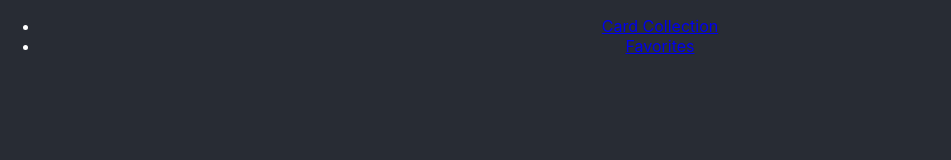
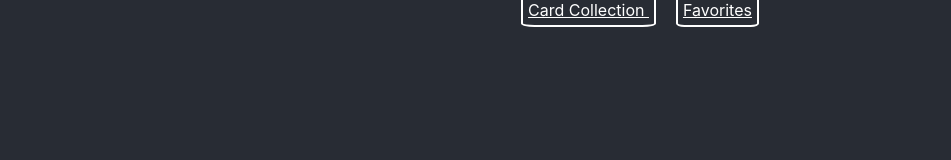
Before and after one commit to davidhenshaw/phase-2-react-project, a React (Create React App) app in the folder my-app/: page / in a window 1280 px wide. Shown: the top 160 px of the page, without its empty margins (0-951 px from the left). Built offline with nearby package versions, Linux system fonts and the light colour scheme; data requests are answered from the project's data file; the HTML template or start-up script is replaced by a standard one.

Commit message:
Resized header elements; added nav bar styles

```diff
--- a/my-app/src/App.js
+++ b/my-app/src/App.js
@@ -74,20 +74,16 @@ class App extends React.Component {
       <Router>
         <div className="App">
           <nav>
-            <ul>
-              <li>
-                <Link to="/">Card Collection </Link>
-              </li>
-              <li>
-                <Link to="/Favorites">Favorites</Link>
-              </li>
-            </ul>
+            <span>
+              <Link className="nav-link" to="/">Card Collection </Link>
+              <Link className="nav-link" to="/Favorites">Favorites</Link>
+            </span>
           </nav>
 
           <div className="App">
             <header className="App-header">
               <h1>National Parks Finder</h1>
-              <img src="https://images-na.ssl-images-amazon.com/images/I/71xnLnPhq2L._AC_SL1500_.jpg" alt="map" />
+              <img className="header-image" src="https://images-na.ssl-images-amazon.com/images/I/71xnLnPhq2L._AC_SL1500_.jpg" alt="map" />
             </header>
 
             <FilterBar onChangeType={this.onChangeType} onFindStates={this.onFindStates} />
--- a/my-app/src/index.css
+++ b/my-app/src/index.css
@@ -13,6 +13,15 @@ body {
 code {
   font-family: source-code-pro, Menlo, Monaco, Consolas, 'Courier New',
     monospace;
+}
+
+.nav-link {
+  padding: 5px;
+  margin-inline: 10px;
+  margin-bottom: 20px;
+  color: white;
+  border: 2px solid white;
+  border-radius: 10%;
 }
 
 .card-collection{
@@ -38,3 +47,8 @@ code {
   height: auto;
   margin-top: 5%;
 }
+
+.header-image {
+  max-height: 75vh;
+  width: auto;
+}
```
